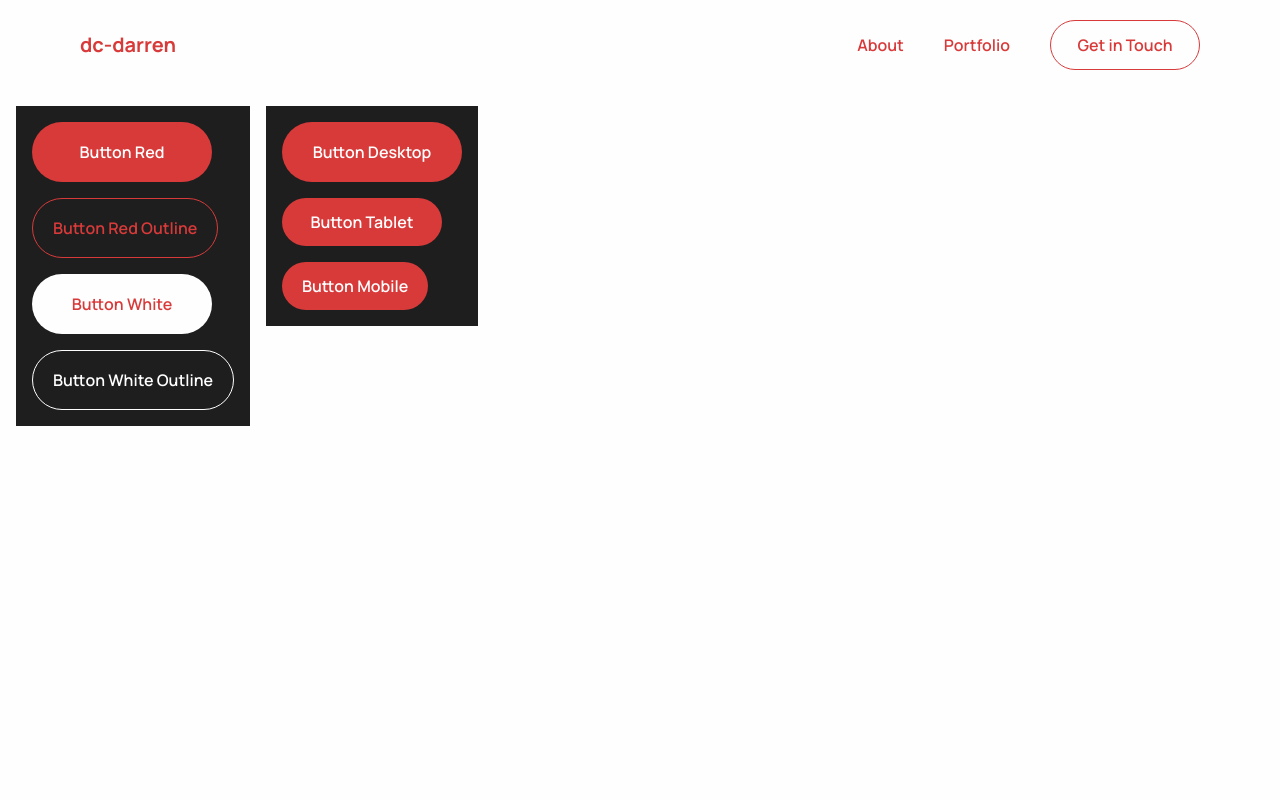
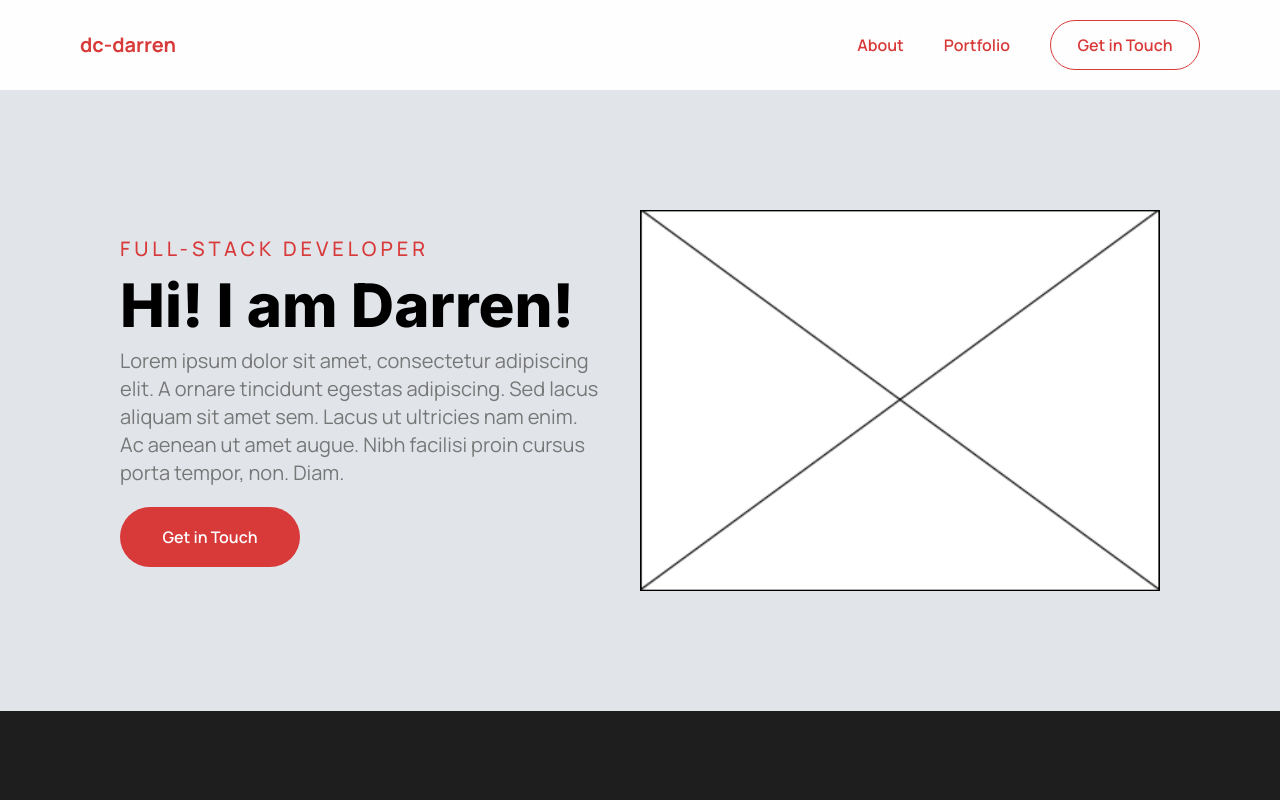
Before and after one commit to dc-darren/dc-darren.github.io, a React (Create React App) app: page / in a window 1280 px wide. Shown: the top 800 px of the page. Built offline with nearby package versions, Linux system fonts and the light colour scheme.

Commit message:
Implemented hero section & moved font imports to html

```diff
--- a/public/index.html
+++ b/public/index.html
@@ -24,6 +24,9 @@
       work correctly both with client-side routing and a non-root public URL.
       Learn how to configure a non-root public URL by running `npm run build`.
     -->
+    <link rel="preconnect" href="https://fonts.googleapis.com">
+    <link rel="preconnect" href="https://fonts.gstatic.com" crossorigin>
+    <link href="https://fonts.googleapis.com/css2?family=Inter:wght@100;200;300;400;500;600;700;800;900&family=Manrope:wght@200;300;400;500;600;700;800&display=swap" rel="stylesheet">
     <title>React App</title>
   </head>
   <body>
--- a/src/App.js
+++ b/src/App.js
@@ -4,7 +4,7 @@ function App() {
       {/* Navbar */}
       <header className="bg-dc-white">
         <nav className="container-dc flex justify-between items-center text-dc-red px-20 py-5">
-          <a href="/" className="font-bold text-xl">dc-darren</a>
+          <h1><a href="/" className="font-bold text-xl">dc-darren</a></h1>
           <ul className="flex items-center gap-10">
             <li><a href="#about" className="font-semibold">About</a></li>
             <li><a href="#portfolio" className="font-semibold">Portfolio</a></li>
@@ -13,19 +13,30 @@ function App() {
         </nav>
       </header>
       {/* End of Navbar */}
-      <div className="min-h-screen bg-dc-white flex p-4">
-        <div className="h-fit flex flex-col gap-4 bg-dc-black p-4">
-          <button className="btn-desktop btn-dc-red">Button Red</button>
-          <button className="btn-desktop btn-dc-red-outline">Button Red Outline</button>
-          <button className="btn-desktop btn-dc-white">Button White</button>
-          <button className="btn-desktop btn-dc-white-outline">Button White Outline</button>
-        </div>
-        <div className="h-fit flex flex-col gap-4 bg-dc-black p-4 ml-4">
-          <button className="btn-desktop btn-dc-red">Button Desktop</button>
-          <button className="btn-tablet btn-dc-red">Button Tablet</button>
-          <button className="btn-mobile btn-dc-red">Button Mobile</button>
-        </div>
-      </div>
+
+      {/* Body */}
+      <main>
+        {/* Hero */}
+        <section className="bg-dc-light-gray">
+          <div className="container-dc flex justify-between items-center gap-10 p-30">
+            <div className="flex flex-col gap-3">
+              <h2 className="subheader-dc text-xl text-dc-red">FULL-STACK DEVELOPER</h2>
+              <h3 className="header-dc text-6xl">Hi! I am Darren!</h3>
+              <p className="flex-shrink-0 basis-1/2 text-xl text-dc-gray">
+                Lorem ipsum dolor sit amet, consectetur adipiscing elit.
+                A ornare tincidunt egestas adipiscing. Sed lacus aliquam sit amet sem.
+                Lacus ut ultricies nam enim. Ac aenean ut amet augue.
+                Nibh facilisi proin cursus porta tempor, non. Diam.
+              </p>
+              <a href="#getInTouch" className="btn-desktop btn-dc-red mt-2">Get in Touch</a>
+            </div>
+            <img src="assets/images/sample-image.png" alt="Avatar" className="flex-shrink-0 basis-1/2 aspect-[15/11]" />
+          </div>
+        </section>
+        {/* End of Hero */}
+      </main>
+      {/* End of Body */}
+
       {/* Footer */}
       <footer className="bg-dc-black">
         <div className="container-dc grid grid-cols-3 text-xl text-dc-white px-30 py-25">
@@ -60,7 +71,6 @@ function App() {
           </div>
         </div>
       </footer>
-      {/* End of Navbar */}
       {/* End of Footer */}
     </>
   );
--- a/src/css/style.css
+++ b/src/css/style.css
@@ -1,7 +1,3 @@
-@import url('https://fonts.googleapis.com/css2?family=Manrope:wght@100;200;300;400;500;600;700;800;900&family=Manrope:wght@200;300;400;500;600;700;800&display=swap');
-
-@import url('https://fonts.googleapis.com/css2?family=Inter:wght@100;200;300;400;500;600;700;800;900&family=Manrope:wght@200;300;400;500;600;700;800&display=swap');
-
 /*
 ! tailwindcss v3.2.4 | MIT License | https://tailwindcss.com
 */
@@ -422,7 +418,11 @@ video {
   display: none;
 }
 
-*, ::before, ::after{
+body {
+  font-family: 'Manrope', 'Inter', sans-serif;
+}
+
+*, ::before, ::after {
   --tw-border-spacing-x: 0;
   --tw-border-spacing-y: 0;
   --tw-translate-x: 0;
@@ -469,7 +469,7 @@ video {
   --tw-backdrop-sepia:  ;
 }
 
-::-webkit-backdrop{
+::-webkit-backdrop {
   --tw-border-spacing-x: 0;
   --tw-border-spacing-y: 0;
   --tw-translate-x: 0;
@@ -516,7 +516,7 @@ video {
   --tw-backdrop-sepia:  ;
 }
 
-::backdrop{
+::backdrop {
   --tw-border-spacing-x: 0;
   --tw-border-spacing-y: 0;
   --tw-translate-x: 0;
@@ -563,180 +563,56 @@ video {
   --tw-backdrop-sepia:  ;
 }
 
-.ml-4{
-  margin-left: 1rem;
-}
-
-.mt-7{
-  margin-top: 1.75rem;
-}
-
-.flex{
-  display: flex;
-}
-
-.grid{
-  display: grid;
-}
-
-.h-fit{
-  height: -webkit-fit-content;
-  height: -moz-fit-content;
-  height: fit-content;
-}
-
-.min-h-screen{
-  min-height: 100vh;
-}
-
-.w-15{
-  width: 60px;
-}
-
-.grid-cols-3{
-  grid-template-columns: repeat(3, minmax(0, 1fr));
-}
-
-.grid-cols-2{
-  grid-template-columns: repeat(2, minmax(0, 1fr));
-}
-
-.flex-col{
-  flex-direction: column;
-}
-
-.flex-wrap{
-  flex-wrap: wrap;
-}
-
-.items-center{
-  align-items: center;
-}
-
-.justify-between{
-  justify-content: space-between;
-}
-
-.gap-10{
-  gap: 2.5rem;
-}
-
-.gap-4{
-  gap: 1rem;
-}
-
-.gap-6{
-  gap: 1.5rem;
-}
-
-.gap-x-10{
-  -webkit-column-gap: 2.5rem;
-          column-gap: 2.5rem;
-}
-
-.gap-y-8{
-  row-gap: 2rem;
-}
-
-.bg-dc-white{
-  --tw-bg-opacity: 1;
-  background-color: rgb(254 254 254 / var(--tw-bg-opacity));
-}
-
-.bg-dc-black{
-  --tw-bg-opacity: 1;
-  background-color: rgb(30 30 30 / var(--tw-bg-opacity));
-}
-
-.p-4{
-  padding: 1rem;
-}
-
-.px-20{
-  padding-left: 5rem;
-  padding-right: 5rem;
-}
-
-.py-5{
-  padding-top: 1.25rem;
-  padding-bottom: 1.25rem;
-}
-
-.py-25{
-  padding-top: 100px;
-  padding-bottom: 100px;
-}
-
-.px-30{
-  padding-left: 120px;
-  padding-right: 120px;
-}
-
-.pt-1{
-  padding-top: 0.25rem;
-}
-
-.text-xl{
-  font-size: 1.25rem;
-  line-height: 1.75rem;
-}
-
-.text-4xl{
-  font-size: 2.25rem;
-  line-height: 2.5rem;
-}
-
-.text-2xl{
-  font-size: 1.5rem;
-  line-height: 2rem;
-}
-
-.font-bold{
-  font-weight: 700;
-}
-
-.font-semibold{
-  font-weight: 600;
-}
-
-.text-dc-red{
-  --tw-text-opacity: 1;
-  color: rgb(216 58 58 / var(--tw-text-opacity));
-}
-
-.text-dc-white{
-  --tw-text-opacity: 1;
-  color: rgb(254 254 254 / var(--tw-text-opacity));
-}
-
-.text-zinc-300{
-  --tw-text-opacity: 1;
-  color: rgb(212 212 216 / var(--tw-text-opacity));
-}
-
-body {
-  font-family: 'Manrope', 'Inter', sans-serif;
-}
-
-.container-dc{
+.container-dc {
   margin-left: auto;
   margin-right: auto;
   max-width: 1536px;
 }
 
+.subheader-dc {
+  font-weight: 500;
+  letter-spacing: 0.2em;
+}
+
+.header-dc {
+  font-family: Inter, Manrope, ui-sans-serif,system-ui,-apple-system,BlinkMacSystemFont,"Segoe UI",Roboto,"Helvetica Neue",Arial,"Noto Sans",sans-serif,"Apple Color Emoji","Segoe UI Emoji","Segoe UI Symbol","Noto Color Emoji";
+  font-weight: 800;
+}
+
 .btn-desktop,
-.btn-tablet,
-.btn-mobile {
+  .btn-tablet,
+  .btn-mobile {
+  transition-property: all;
+  transition-timing-function: cubic-bezier(0.4, 0, 0.2, 1);
+  transition-duration: 500ms;
+}
+
+.btn-desktop:hover,
+  .btn-tablet:hover,
+  .btn-mobile:hover {
+  --tw-translate-y: -0.125rem;
+  -webkit-transform: translate(var(--tw-translate-x), var(--tw-translate-y)) rotate(var(--tw-rotate)) skewX(var(--tw-skew-x)) skewY(var(--tw-skew-y)) scaleX(var(--tw-scale-x)) scaleY(var(--tw-scale-y));
+          transform: translate(var(--tw-translate-x), var(--tw-translate-y)) rotate(var(--tw-rotate)) skewX(var(--tw-skew-x)) skewY(var(--tw-skew-y)) scaleX(var(--tw-scale-x)) scaleY(var(--tw-scale-y));
+  --tw-shadow-color: #1E1E1E;
+  --tw-shadow: var(--tw-shadow-colored);
+  --tw-drop-shadow: drop-shadow(0 10px 8px rgb(0 0 0 / 0.04)) drop-shadow(0 4px 3px rgb(0 0 0 / 0.1));
+  -webkit-filter: var(--tw-blur) var(--tw-brightness) var(--tw-contrast) var(--tw-grayscale) var(--tw-hue-rotate) var(--tw-invert) var(--tw-saturate) var(--tw-sepia) var(--tw-drop-shadow);
+          filter: var(--tw-blur) var(--tw-brightness) var(--tw-contrast) var(--tw-grayscale) var(--tw-hue-rotate) var(--tw-invert) var(--tw-saturate) var(--tw-sepia) var(--tw-drop-shadow);
+}
+
+.btn-desktop,
+  .btn-tablet,
+  .btn-mobile {
+  display: flex;
   width: -webkit-fit-content;
   width: -moz-fit-content;
   width: fit-content;
-  display: flex;
+  align-items: center;
   justify-content: center;
-  align-items: center;
-  border-radius: 5000px;
+  border-radius: 9999px;
+  padding-left: 1.25rem;
+  padding-right: 1.25rem;
   font-weight: 600;
-  padding-left: 20px;
-  padding-right: 20px;
 }
 
 .btn-desktop {
@@ -749,34 +625,14 @@ nav .btn-desktop {
   height: 50px;
 }
 
-.btn-tablet {
-  min-width: 160px;
-  height: 48px;
-}
-
-nav .btn-tablet {
-  min-width: 120px;
-  height: 40px;
-}
-
-.btn-mobile {
-  min-width: 140px;
-  height: 48px;
-}
-
-nav .btn-mobile {
-  min-width: 100px;
-  height: 40px;
-}
-
-.btn-dc-red{
+.btn-dc-red {
   --tw-bg-opacity: 1;
   background-color: rgb(216 58 58 / var(--tw-bg-opacity));
   --tw-text-opacity: 1;
   color: rgb(254 254 254 / var(--tw-text-opacity));
 }
 
-.btn-dc-red-outline{
+.btn-dc-red-outline {
   border-width: 1px;
   --tw-border-opacity: 1;
   border-color: rgb(216 58 58 / var(--tw-border-opacity));
@@ -784,17 +640,170 @@ nav .btn-mobile {
   color: rgb(216 58 58 / var(--tw-text-opacity));
 }
 
-.btn-dc-white{
+.mt-2 {
+  margin-top: 0.5rem;
+}
+
+.mt-7 {
+  margin-top: 1.75rem;
+}
+
+.flex {
+  display: flex;
+}
+
+.grid {
+  display: grid;
+}
+
+.aspect-\[15\/11\] {
+  aspect-ratio: 15/11;
+}
+
+.w-15 {
+  width: 60px;
+}
+
+.flex-shrink-0 {
+  flex-shrink: 0;
+}
+
+.basis-1\/2 {
+  flex-basis: 50%;
+}
+
+.grid-cols-3 {
+  grid-template-columns: repeat(3, minmax(0, 1fr));
+}
+
+.grid-cols-2 {
+  grid-template-columns: repeat(2, minmax(0, 1fr));
+}
+
+.flex-col {
+  flex-direction: column;
+}
+
+.flex-wrap {
+  flex-wrap: wrap;
+}
+
+.items-center {
+  align-items: center;
+}
+
+.justify-between {
+  justify-content: space-between;
+}
+
+.gap-10 {
+  gap: 2.5rem;
+}
+
+.gap-3 {
+  gap: 0.75rem;
+}
+
+.gap-6 {
+  gap: 1.5rem;
+}
+
+.gap-x-10 {
+  -webkit-column-gap: 2.5rem;
+          column-gap: 2.5rem;
+}
+
+.gap-y-8 {
+  row-gap: 2rem;
+}
+
+.bg-dc-white {
   --tw-bg-opacity: 1;
   background-color: rgb(254 254 254 / var(--tw-bg-opacity));
+}
+
+.bg-dc-light-gray {
+  --tw-bg-opacity: 1;
+  background-color: rgb(225 229 234 / var(--tw-bg-opacity));
+}
+
+.bg-dc-black {
+  --tw-bg-opacity: 1;
+  background-color: rgb(30 30 30 / var(--tw-bg-opacity));
+}
+
+.p-30 {
+  padding: 120px;
+}
+
+.px-20 {
+  padding-left: 5rem;
+  padding-right: 5rem;
+}
+
+.py-5 {
+  padding-top: 1.25rem;
+  padding-bottom: 1.25rem;
+}
+
+.px-30 {
+  padding-left: 120px;
+  padding-right: 120px;
+}
+
+.py-25 {
+  padding-top: 100px;
+  padding-bottom: 100px;
+}
+
+.pt-1 {
+  padding-top: 0.25rem;
+}
+
+.text-xl {
+  font-size: 1.25rem;
+  line-height: 1.75rem;
+}
+
+.text-6xl {
+  font-size: 3.75rem;
+  line-height: 1;
+}
+
+.text-4xl {
+  font-size: 2.25rem;
+  line-height: 2.5rem;
+}
+
+.text-2xl {
+  font-size: 1.5rem;
+  line-height: 2rem;
+}
+
+.font-bold {
+  font-weight: 700;
+}
+
+.font-semibold {
+  font-weight: 600;
+}
+
+.text-dc-red {
   --tw-text-opacity: 1;
   color: rgb(216 58 58 / var(--tw-text-opacity));
 }
 
-.btn-dc-white-outline{
-  border-width: 1px;
-  --tw-border-opacity: 1;
-  border-color: rgb(254 254 254 / var(--tw-border-opacity));
+.text-dc-gray {
+  --tw-text-opacity: 1;
+  color: rgb(119 119 119 / var(--tw-text-opacity));
+}
+
+.text-dc-white {
   --tw-text-opacity: 1;
   color: rgb(254 254 254 / var(--tw-text-opacity));
 }
+
+.text-zinc-300 {
+  --tw-text-opacity: 1;
+  color: rgb(212 212 216 / var(--tw-text-opacity));
+}
--- a/src/index.css
+++ b/src/index.css
@@ -1,31 +1,53 @@
-@import url('https://fonts.googleapis.com/css2?family=Manrope:wght@100;200;300;400;500;600;700;800;900&family=Manrope:wght@200;300;400;500;600;700;800&display=swap');
-@import url('https://fonts.googleapis.com/css2?family=Inter:wght@100;200;300;400;500;600;700;800;900&family=Manrope:wght@200;300;400;500;600;700;800&display=swap');
-
 @tailwind base;
 @tailwind components;
 @tailwind utilities;
 
+@layer base {
   body {
     font-family: 'Manrope', 'Inter', sans-serif;
   }
+}
 
+@layer components {
   .container-dc {
     @apply
     max-w-screen-2xl
     mx-auto;
   }
 
+  .transition-dc {
+    @apply
+    transition-all
+    duration-500
+    hover:-translate-y-0.5
+    hover:drop-shadow-lg
+    hover:shadow-dc-black;
+  }
+
+  .subheader-dc {
+    @apply
+    font-medium
+    tracking-[0.2em];
+  }
+
+  .header-dc {
+    @apply
+    font-inter
+    font-extrabold;
+  }
+
   .btn-desktop,
   .btn-tablet,
   .btn-mobile {
-  width: fit-content;
-  display: flex;
-  justify-content: center;
-  align-items: center;
-  border-radius: 5000px;
-  font-weight: 600;
-  padding-left: 20px;
-  padding-right: 20px;
+    @apply
+    w-fit
+    flex
+    justify-center
+    items-center
+    font-semibold
+    rounded-full
+    px-5
+    transition-dc;
   }
 
   .btn-desktop {
@@ -83,3 +105,4 @@ nav .btn-mobile {
     border-dc-white
     text-dc-white;
   }
+}
```
Also changed, not shown: tailwind.config.js (+7 -0 lines). Lines whose indentation alone changed are shown as unchanged.
